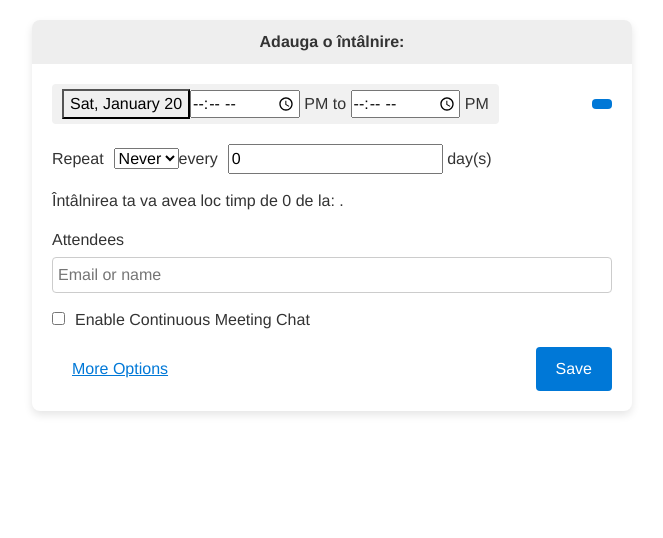
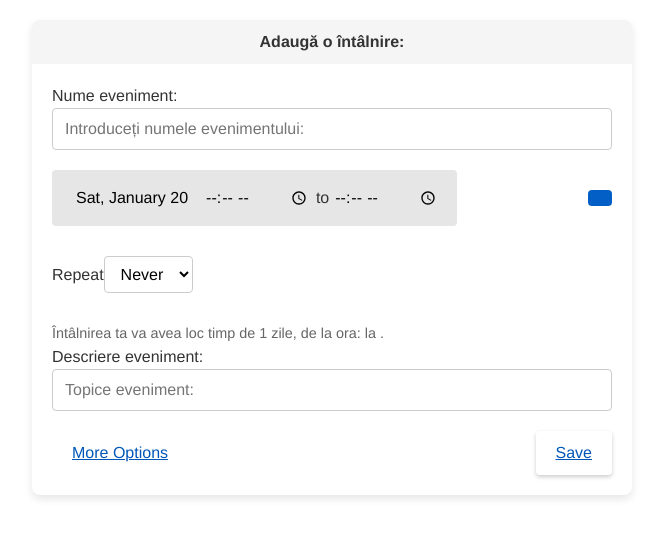
Before and after one commit to ARobertM/checkmate-web-app, a React (Create React App) app in the folder frontend/checkmate-tw/: page /addevent in a window 1280 px wide. Shown: the top 538 px of the page, without its empty margins (308-971 px from the left). Built offline with nearby package versions, Linux system fonts and the light colour scheme.

Commit message:
final add event

```diff
--- a/frontend/checkmate-tw/src/Components/Events/AddEventStyle.css
+++ b/frontend/checkmate-tw/src/Components/Events/AddEventStyle.css
@@ -9,8 +9,75 @@
   padding: 20px;
 }
 
+/* Stilizare pentru containerul dropdown și input pentru repetare eveniment */
+.add-event-repeat {
+  display: flex;
+  align-items: center;
+  justify-content: start;
+  margin-bottom: 20px; /* sau orice altă valoare pentru a obține spațiul dorit */
+}
+
+/* Stilizare pentru dropdown */
+.add-event-repeat select {
+  padding: 8px 12px;
+  border: 1px solid #ccc; /* ajustează grosimea după preferință */
+  border-radius: 4px;
+  background-color: #fff;
+  margin-right: 8px; /* spațiu între select și input */
+}
+
+/* Stilizare pentru input de tip text pentru numărul de zile */
+.add-event-repeat input[type="text"] {
+  padding: 8px 12px;
+  border: 1px solid #ccc; /* ajustează grosimea după preferință */
+  border-radius: 4px;
+  width: 50px; /* sau orice altă valoare care este potrivită */
+}
+
+/* Stilizare pentru label-ul "day(s)" */
+.add-event-repeat .days-label {
+  margin-left: 8px; /* spațiu după input */
+  color: #333; /* sau orice culoare este potrivită */
+}
+
+/* Acest stil este pentru a păstra consecvența cu restul designului */
+
+/* Stilizare pentru input-ul de tip text pentru numărul de zile */
+.add-event-repeat input[type="text"] {
+  padding: 8px 12px;
+  border: 1px solid #ccc; /* ajustează grosimea după preferință */
+  border-radius: 4px;
+  width: 50px; /* sau orice altă valoare care este potrivită */
+}
+
+/* Stilizare pentru label-ul "day(s)" */
+.add-event-repeat .days-label {
+  margin-left: 8px; /* spațiu după input */
+  color: #333; /* sau orice culoare este potrivită */
+}
+
+/* Ajustări pentru responsive */
+@media (max-width: 768px) {
+  .add-event-repeat {
+    flex-direction: column;
+    align-items: flex-start;
+  }
+
+  .add-event-repeat select,
+  .add-event-repeat input[type="text"] {
+    width: 100%; /* Pentru a se extinde pe toată lățimea la ecrane mici */
+    margin-right: 0;
+    margin-bottom: 10px; /* Spațiu între elemente când sunt stivuite */
+  }
+
+  .add-event-repeat .days-label {
+    margin-left: 0;
+  }
+}
+
+
 .add-event-header {
-    background-color: #eee;
+  background-color: #f5f5f5;
   padding: 10px;
   margin: -20px -20px 20px -20px;
   border-radius: 8px 8px 0 0;
@@ -20,64 +87,165 @@
 
 .add-event-row {
   display: flex;
+  align-items: center;
   justify-content: space-between;
-    align-items: center;
   margin-bottom: 20px;
 }
 
 .add-event-time, .add-event-duration {
-    padding: 5px 10px;
-    background-color: #f1f1f1;
+  padding: 8px 12px;
+  background-color: #e6e6e6;
   border-radius: 4px;
+  display: inline-flex;
+  align-items: center;
+  justify-content: center;
 }
 
 .add-event-duration {
-    background-color: #0078d7;
+  background-color: #035ec6;
   color: white;
+  margin-left: 8px;
 }
 
-  .add-event-repeat, .add-event-end, .add-event-notice, .add-event-attendees {
-    margin-bottom: 15px;
+.add-event-notice {
+  color: red;
 }
 
-  .add-event-repeat select, .add-event-end select, .add-event-repeat input, .add-event-end input {
-    margin-left: 10px;
+.react-datepicker-wrapper {
+  width: auto;
 }
 
-  .add-event-attendees input {
-    width: 100%;
-    padding: 5px;
-    margin-top: 5px;
-    border: 1px solid #ccc;
+.custom-input {
+  background-color: #e6e6e6;
+  border: none;
+  padding: 8px 12px;
   border-radius: 4px;
+  cursor: pointer;
 }
 
+.add-event-time input[type="time"] {
+  border: none;
+  background-color: transparent;
+  margin: 0 5px;
+}
+
+.to-text {
+  margin: 0 5px;
+  color: #333;
+}
+
+/* Stiluri pentru butoanele de acțiuni ale evenimentului */
 .add-event-actions {
   display: flex;
   justify-content: space-between;
+  align-items: center;
+  width: 100%;
 }
 
-.add-event-actions button {
+/* Stilizarea butonului "More Options" */
+.add-event-actions button:first-child {
+  background-color: transparent;
+  color: #0057b8;
   padding: 10px 20px;
   border: none;
   border-radius: 4px;
-background-color: #0078d7;
-color: white;
   cursor: pointer;
+  text-decoration: underline;
+  transition: background-color 0.3s ease;
 }
 
-.add-event-actions button:first-child {
-background-color: transparent;
-color: #0078d7;
-text-decoration: underline;
+.add-event-actions button:first-child:hover {
+  background-color: #e6e6e6; /* Culoarea de hover pentru "More Options" */
 }
 
-.add-event-chat {
+/* Stilizarea butonului "Save" */
+.add-event-buttons button {
+  background-color: #2D8CFF;
+  color: white;
+  padding: 10px 20px;
+  font-size: 16px;
+  border: none;
+  border-radius: 4px;
+  box-shadow: 0 2px 4px rgba(0, 0, 0, 0.2);
+  cursor: pointer;
+  transition: all 0.3s ease;
+}
+
+.add-event-buttons button:hover {
+  background-color: #1C73E8;
+  transform: translateY(-2px);
+  box-shadow: 0px 5px 12px rgba(0, 0
+, 0, 0.2);
+}
+
+.add-event-buttons button:active {
+transform: translateY(1px);
+box-shadow: 0px 2px 5px rgba(0, 0, 0, 0.2);
+}
+
+/* Stiluri pentru opțiunile suplimentare care apar când se selectează "More Options" */
+.more-options {
+background-color: #f1f1f1;
+padding: 20px;
+border-radius: 4px;
+margin-top: 10px;
+}
+
+.more-options label {
+display: block;
+margin-bottom: 10px;
+}
+
+.more-options input[type="checkbox"] {
+margin-right: 5px;
+}
+
+/* Stilizare pentru input-ul de descriere a evenimentului */
+.add-event-attendees input {
+width: 100%;
+padding: 8px 12px;
+border: 1px solid #ccc;
+border-radius: 4px;
+background-color: #fff;
+margin-bottom: 20px;
+}
+
+/* Stilizare pentru checkbox-ul de chat */
+.add-event-chat label {
 display: flex;
 align-items: center;
-margin-bottom: 15px;
+cursor: pointer;
 }
 
 .add-event-chat input[type="checkbox"] {
 margin-right: 10px;
 }
+
+.add-event-notice {
+font-size: 0.9em;
+color: #666;
+}
+
+/* Ajustări pentru responsive */
+@media (max-width: 768px) {
+.add-event-container {
+width: 90%;
+max-width: none;
+}
+
+.add-event-row,
+.add-event-actions {
+flex-direction: column;
+}
+
+.add-event-time input[type="time"],
+.add-event-duration,
+.add-event-actions button {
+width: 100%;
+margin-bottom: 10px;
+}
+
+.add-event-actions button:first-child {
+margin-bottom: 0;
+}
+}
--- a/frontend/checkmate-tw/src/Components/Events/AddEvents.js
+++ b/frontend/checkmate-tw/src/Components/Events/AddEvents.js
@@ -10,12 +10,22 @@ function AddEvent() {
     const [startTime, setStartTime] = useState(""); // ora start
     const [endTime, setEndTime] = useState(""); // ora final
     const [repeatDays, setRepeatDays] = useState(0);
+    const [moreOptionsOpen, setMoreOptionsOpen] = useState(false);
+    const [selectedOption, setSelectedOption] = useState("");
+    const [repeatOption, setRepeatOption] = useState("Never");
+
+
+
 
     const CustomInput = forwardRef(({ value, onClick }, ref) => (
         <button className="custom-input" onClick={onClick} ref={ref}>
             {value}
         </button>
     ));
+
+    const toggleMoreOptions = () => {
+        setMoreOptionsOpen(!moreOptionsOpen);
+    }
 
     const calculateDuration = () => {
         if (startTime && endTime) {
@@ -45,10 +55,15 @@ function AddEvent() {
 
     return (
         <div className="add-event-container">
+
             <div className="add-event-header">
-                Adauga o întâlnire:
+                Adaugă o întâlnire:
             </div>
             <div className="add-event-body">
+            <div className="add-event-attendees">
+                    Nume eveniment:
+                    <input type="text" placeholder="Introduceți numele evenimentului:" />
+                </div>
                 <div className="add-event-row">
 
                 <div className="add-event-time">
@@ -61,15 +76,17 @@ function AddEvent() {
                         <input
                             type="time"
                             value={startTime}
+                            defaultValue="10:00"
                             onChange={(e) => setStartTime(e.target.value)}
                         />{" "}
-                        PM to{" "}
+                         to{" "}
                         <input
                             type="time"
                             value={endTime}
+                            defaultValue="12:00"
                             onChange={(e) => setEndTime(e.target.value)}
                         />{" "}
-                        PM
+
                     </div>
                     <div className="add-event-duration">
                         {calculateDuration()}
@@ -78,35 +95,75 @@ function AddEvent() {
                 </div>
                 <div className="add-event-repeat">
                     Repeat
-                    <select>
-                        <option>Never</option>
-                        <option>Daily</option>s
+                    <select
+                        value={repeatOption}
+                        onChange={(e) => setRepeatOption(e.target.value)}
+                    >
+                        <option value="Never">Never</option>
+                        <option value="Daily">Daily</option>
                     </select>
+                       {repeatOption === "Daily" && (
+                        <div>
                             every
-                    <input type="number" min="0"
+                            <input
+                            type="number"
+                            min="0"
                             value={repeatDays}
-                    onChange={(e) => setRepeatDays(e.target.value)} defaultValue="0" /> day(s)
+                            onChange={(e) => setRepeatDays(e.target.value)}
+                            defaultValue="0"
+                            />{" "}
+                            day(s)
+                        </div>
+                        )}
+
+
                     </div>
 
                     <div className="add-event-notice">
-                    Întâlnirea ta va avea loc timp de {repeatDays} de la: {startTime}.
+                    Întâlnirea ta va avea loc timp de {repeatOption === "Never" ? 1 : repeatDays } zile, de la ora: {startTime} la {endTime}.
                     </div>
+
                 <div className="add-event-attendees">
-                    Attendees
-                    <input type="text" placeholder="Email or name" />
+                    Descriere eveniment:
+                    <input type="text" placeholder="Topice eveniment:" />
                 </div>
-                <div className="add-event-chat">
+
+
+                <div className="add-event-actions">
+                    <button onClick={toggleMoreOptions}>More Options</button>
+                    {moreOptionsOpen && (
+                        <div className="more-options">
                             <label>
-                        <input type="checkbox" />
-                        Enable Continuous Meeting Chat
+                                <input
+                                type="radio"
+                                name="meetingOption"
+                                value="Open"
+                                checked={selectedOption === "Open"}
+                                onChange={() => setSelectedOption("Open")}
+                                />
+                                Public
+                            </label>
+                            <label>
+                            <input
+                            type="radio"
+                            name="meetingOption"
+                            value="Closed"
+                            checked={selectedOption === "Closed"}
+                            onChange={() => setSelectedOption("Closed")}
+                            />
+                            Private
                         </label>
                         </div>
-                <div className="add-event-actions">
-                    <button>More Options</button>
+                        )}
+          <div className="add-event-buttons">
                 <button>Save</button>
                     </div>
                 </div>
+
             </div>
+
+        </div>
+
     );
 }
 
--- a/frontend/checkmate-tw/src/Components/Events/EventStyle.css
+++ b/frontend/checkmate-tw/src/Components/Events/EventStyle.css
@@ -0,0 +1,67 @@
+/* Adaugă acest cod în App.css */
+
+/* Stiluri generale pentru font și aliniere */
+body {
+    font-family: 'Roboto', 'Helvetica', 'Arial', sans-serif;
+    color: #333;
+  }
+
+  /* Stilizează selectul */
+  select {
+    padding: 10px;
+    margin: 10px 0;
+    border: 1px solid #ccc;
+    border-radius: 5px;
+  }
+
+  /* Container pentru detalii eveniment */
+  .event-details {
+    border: 1px solid #ddd;
+    border-radius: 5px;
+    padding: 20px;
+    margin-top: 10px;
+  }
+
+  /* Titlu eveniment */
+  .event-details h3 {
+    color: #1a73e8; /* Culoare similară cu Zoom */
+    margin-bottom: 10px;
+  }
+
+  /* Paragrafe pentru detalii eveniment */
+  .event-details p {
+    margin: 5px 0;
+    line-height: 1.6;
+  }
+
+  /* Stil pentru status */
+  .status-open {
+    color: green;
+  }
+
+  .status-closed {
+    color: red;
+  }
+
+  /* Stilurile pentru cardul evenimentului */
+.event-card {
+    background-color: #f5f5f5;
+    border-radius: 10px;
+    box-shadow: 0 4px 8px 0 rgba(0,0,0,0.2);
+    padding: 20px;
+    margin: 10px 0;
+    display: flex;
+    justify-content: space-between;
+    align-items: center;
+  }
+
+  .event-card h3 {
+    font-size: 1.2em;
+    color: #333;
+    margin: 0;
+  }
+
+  .event-time {
+    font-size: 0.9em;
+    color: #555;
+  }
```
Lines whose indentation alone changed are shown as unchanged.
